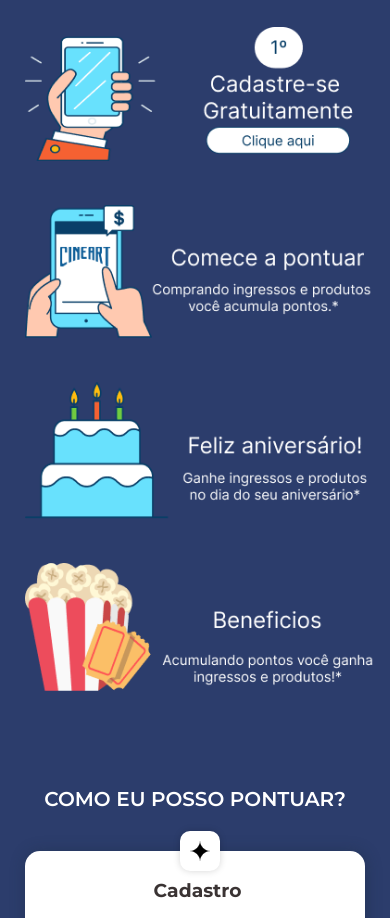
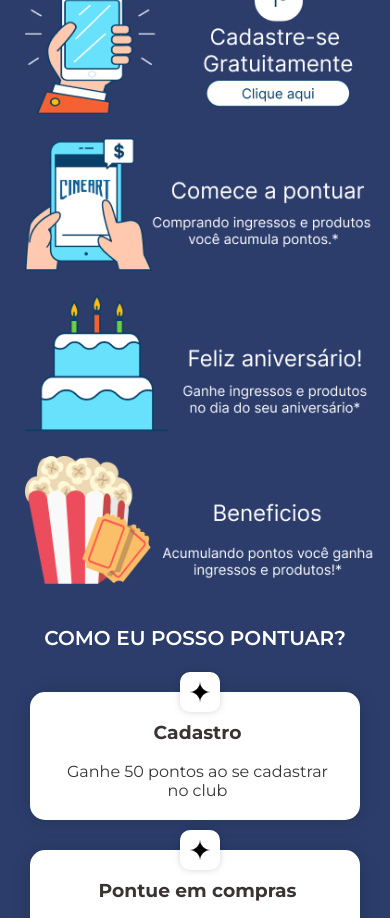
Before and after one commit to lidiapanis/ClubVantagens, a plain HTML site: page index.html in a window 390 px wide. Shown: the part 111-1029 px from the top of the page. Drawn offline with nearby package versions, Linux system fonts and the light colour scheme.

Commit message:
Espaçamento

```diff
--- a/css/estilo.css
+++ b/css/estilo.css
@@ -120,16 +120,17 @@
     justify-content: space-around;
   }
 
-  .box-proc, .box-depoimentos, .box-reg {
+  .box-proc, .box-depoimentos, .box-reg, .box-sobre {
     text-align: center;
   }
 
-  .box-sobre {
+  .box-beneficios {
     text-align: center;
     padding-top: 50px;
+    color: #fff;
   }
 
-  .box-sobre h2, .box-proc h2, .box-depoimentos h2, .box-reg h2 {
+  .box-sobre h2, .box-proc h2, .box-depoimentos h2, .box-reg h2, .box-beneficios h2 {
     color: #fff;
     font-size: 32px;
     font-weight: 500;
@@ -267,10 +268,11 @@
       color: #fff;
     }
     .nav-mobile{display: block;}
-    .box-proc, .box-depoimento { width:100%; max-width: 100%; margin: 10px 15px 30px;}
+    .box-proc, .box-depoimento, .box-sobre {max-width: 100%; margin-left: 10px; margin-right: 10px;}
+    .box-beneficios {max-width: 100%; margin-left: 10px; margin-right: 10px; margin-top: 10px;}
     .basicoimg {max-width: 100%; margin-left: 5px; margin-right: 5px;}
-    #logo {margin-left: 10px;}
-    .box-sobre h2, .box-proc h2, .box-depoimentos h2, .box-reg h2 {color: #fff; font-size: 20px; font-weight: 500; font-weight: 600; text-transform: uppercase; margin: 10px;}
+     #logo { margin-left: 10px;}
+    .box-sobre h2, .box-proc h2, .box-depoimentos h2, .box-reg h2, .box-beneficios h2 {color: #fff; font-size: 20px; font-weight: 500; font-weight: 600; text-transform: uppercase;}
     .box-sobre p, .box-reg p {margin: 10px;}
     .footerGeral {flex-direction: column;}
     .footerGeral div, .footerGeral p{ margin: 0px;align-items: center;justify-content: center; padding: 7px;}
@@ -285,4 +287,10 @@
       text-decoration: none;
       color: #fff;
     }
+
+    #basico .basicoimg{
+      max-width: 100%;
+      padding:10px;
+
+    }
   }
```
